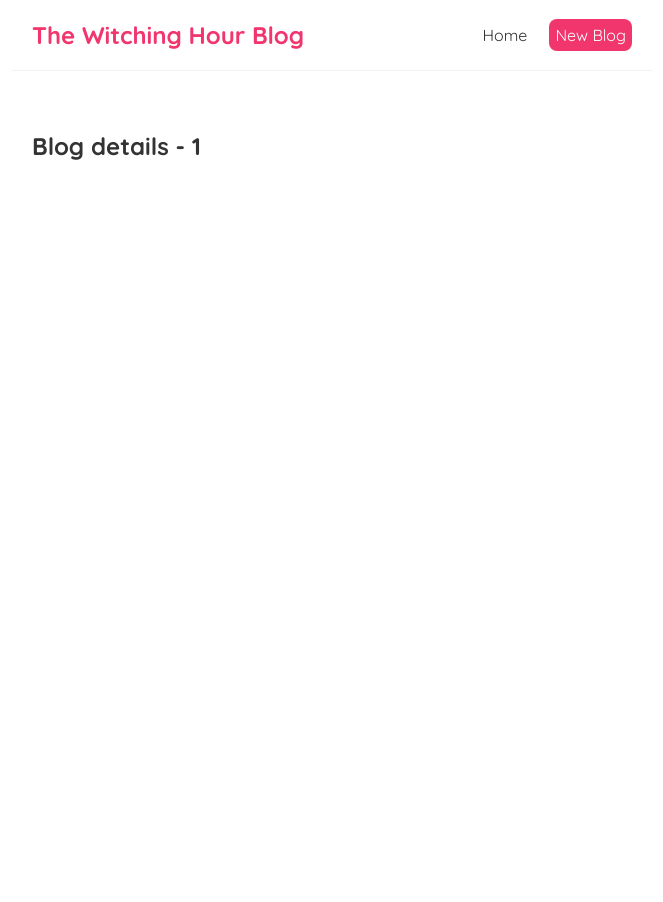
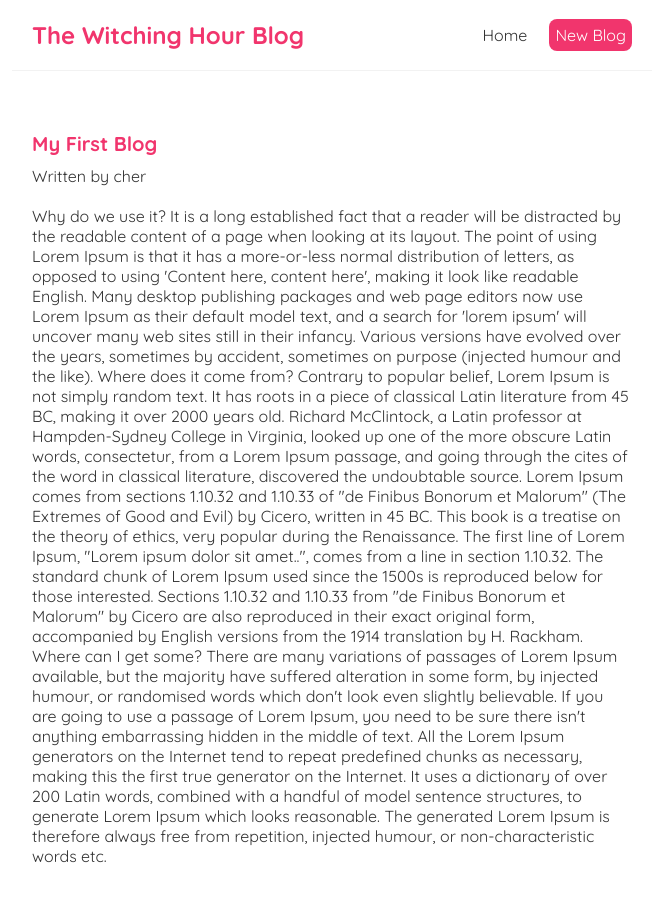
Before and after one commit to aracelivaldovinos/react-blog-practice, a React (Create React App) app: page /blogs/1 in a window 1280 px wide. Shown: the top 902 px of the page, without its empty margins (308-971 px from the left). Before the commit the page ends 800 px from the top, so only its background shows below. Built offline with nearby package versions, Linux system fonts and the light colour scheme; data requests are answered from the project's data file; the HTML template or start-up script is replaced by a standard one.

Commit message:
reuse useFetch hook to display each blog content

```diff
--- a/src/BlogDetails.js
+++ b/src/BlogDetails.js
@@ -1,10 +1,21 @@
 import { useParams } from "react-router-dom";
+import useFetch from "./useFetch";
 
 const BlogDetails = () => {
   const { id } = useParams();
+  const { data: blog, error, isLoading } = useFetch('http://localhost:8000/blogs/' + id);
   return (
     <div className="blog-details">
-      <h2>Blog details - { id } </h2>
+      { isLoading && <div>Loading...</div> }
+      { error && <div>{error}</div> }
+      {blog && (
+        <article>
+          <h2>{blog.title}</h2>
+          <p>Written by {blog.author}</p>
+          <div>{blog.body}</div>
+        </article>
+      )}
+
     </div>
    );
 }
--- a/src/index.css
+++ b/src/index.css
@@ -51,5 +51,23 @@
 
 .blog-preview a {
   text-decoration: none;
+}
 
+.blog-details h2{
+  font-size: 20px;
+  color: #f1356d;
+  margin-bottom: 10px;
 }
+
+.blog-details div{
+  margin: 20px 0;
+}
+
+/* .blog-details button{
+  background-color: #f1356d;
+  color: #fff;
+  border: 0;
+  padding: 8px;
+  border-radius: 8px;
+  cursor: pointer;
+} */
```
